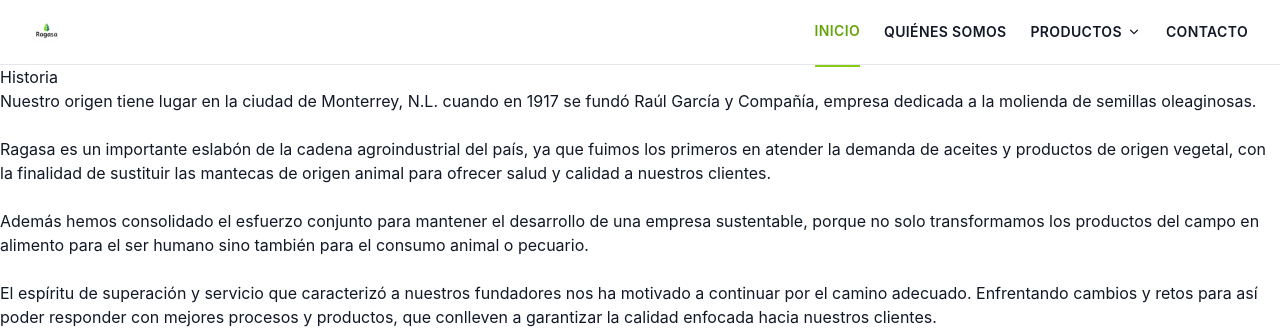
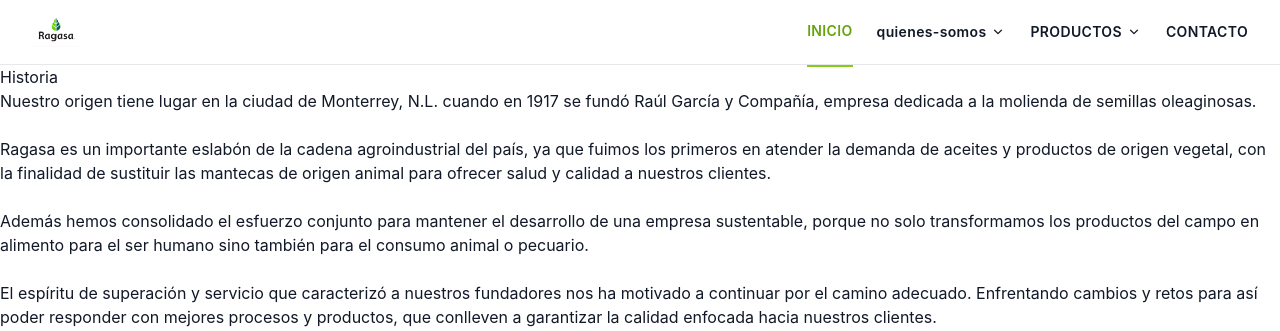
Before and after one commit to zel743/apps_web, a Django app: page /historia/ in a window 1280 px wide. Shown: the top 331 px of the page. Run offline with Django 4.2, Linux system fonts and the light colour scheme; some libraries are stand-ins or nearby versions.

Commit message:
version1.3

```diff
--- a/templates/base.html
+++ b/templates/base.html
@@ -18,7 +18,7 @@
         <a href="/" class="flex items-center gap-3">
           <img
             src="{% static 'images/Screenshot 2025-10-02 123349.png' %}"
-            class="w-1/6 "
+            class="h-8 w-auto"
           >
 
         </a>
@@ -33,7 +33,21 @@
         <!-- NAV desktop -->
         <nav id="navDesktop" class="hidden md:flex items-center gap-6">
           <a href="/" class="text-sm font-semibold tracking-wide py-6 border-b-2 border-lime-500 text-lime-600">INICIO</a>
-          <a href="/quienes-somos" class="text-sm font-semibold tracking-wide py-6 hover:text-lime-600 transition">QUIÉNES SOMOS</a>
+          <div class="relative group">
+          <button class="text-sm font-semibold tracking-wide py-6 hover:text-lime-600 transition flex items-center gap-1">
+              quienes-somos
+              <svg class="w-4 h-4 transition-transform group-hover:rotate-180" viewBox="0 0 20 20" fill="currentColor">
+                <path fill-rule="evenodd" d="M5.23 7.21a.75.75 0 0 1 1.06.02L10 10.94l3.71-3.71a.75.75 0 1 1 1.06 1.06l-4.24 4.24a.75.75 0 0 1-1.06 0L5.21 8.29a.75.75 0 0 1 .02-1.08z" clip-rule="evenodd"/>
+              </svg>
+            </button>
+
+            <div class="invisible opacity-0 translate-y-1 group-hover:visible group-hover:opacity-100 group-hover:translate-y-0 transition
+                        absolute left-0 mt-2 w-64 rounded-xl border bg-white shadow-lg p-2">
+              <ul class="text-sm">
+                <li><a class="block px-4 py-2 rounded-lg hover:bg-gray-100" href="/historia">historia</a></li>
+              </ul>
+            </div>
+          </div>
 
           <div class="relative group">
             <button class="text-sm font-semibold tracking-wide py-6 hover:text-lime-600 transition flex items-center gap-1">
@@ -100,7 +114,7 @@
   <main class="bg-stone-300 w-full h-[calc(100%-144px)] bg-transparent">
 
         {% block content %}
-        {% endblock %}
-    </main>
+        {% endblock%}
+     </main>
 
 </body>
```
